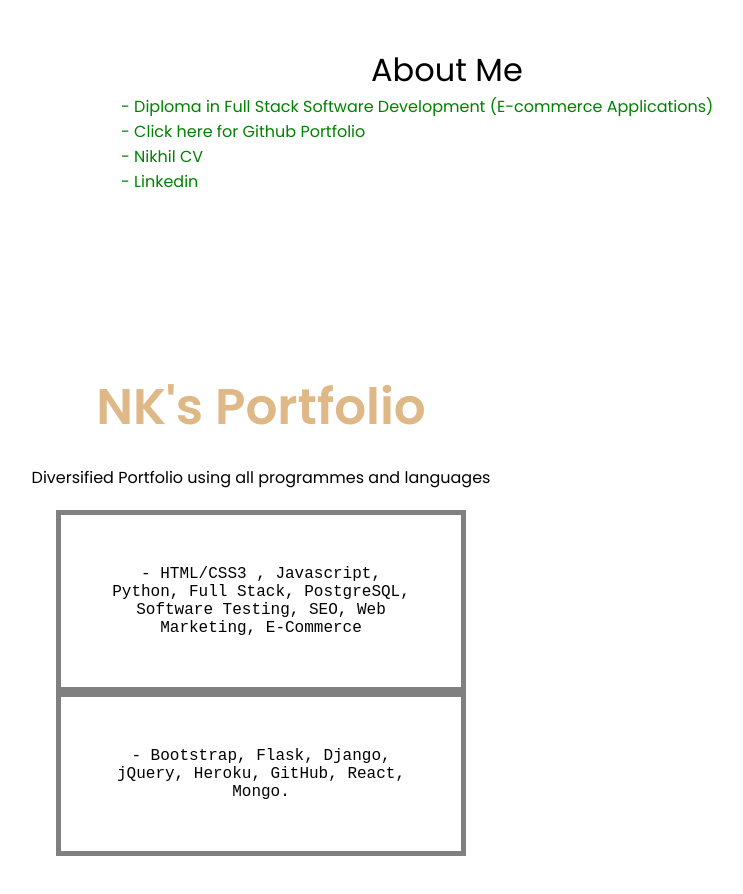
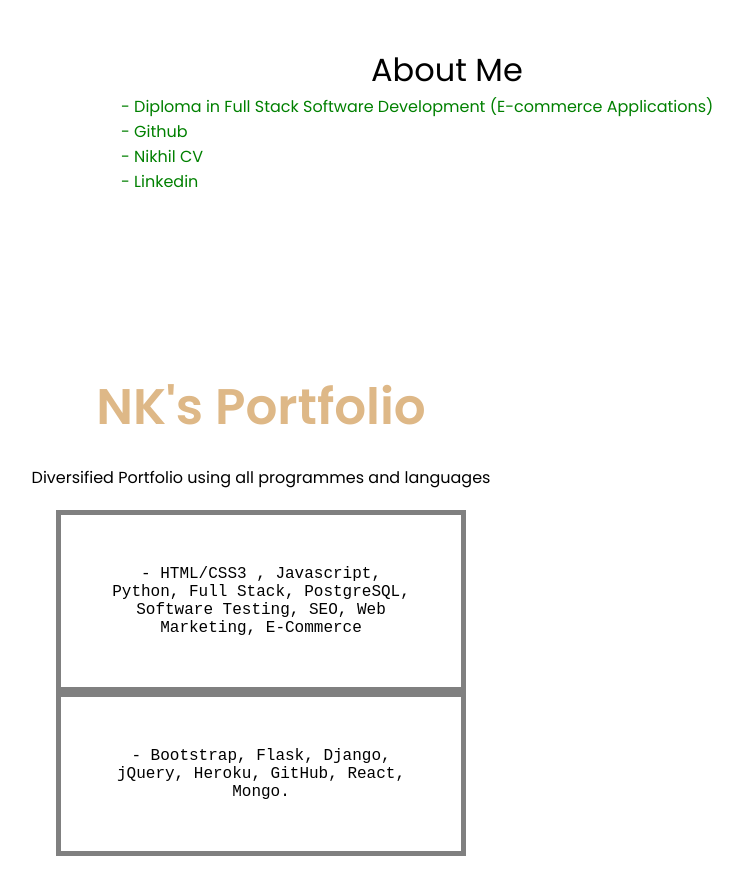
Before and after one commit to nikhilkalhan92/React-Portfolio, a React (Create React App) app in the folder nik-portfolio/: page / in a window 1280 px wide. Shown: the part 880-1774 px from the top of the page, without its empty margins (379-1122 px from the left). Built offline with nearby package versions, Linux system fonts and the light colour scheme.

Commit message:
last amendments

```diff
--- a/nik-portfolio/src/components/about/About.jsx
+++ b/nik-portfolio/src/components/about/About.jsx
@@ -10,9 +10,9 @@ const About = () => {
 
                   <a href='https://www.credential.net/99be0a18-78b1-4251-b9ae-fded475a7159#gs.84w7f4'> - Diploma in Full Stack Software Development (E-commerce Applications)</a>
 
-                   <p> <a href='https://github.com/nikhilkalhan92'> - Click here for Github Portfolio</a> </p>
+                   <p> <a href='https://github.com/nikhilkalhan92'> - Github</a> </p>
 
-                   <p> <a href='https://www.dropbox.com/s/rk5r5pxnhxnar2c/NikhilKalhanCV22%20%284%29.pdf?dl=0'>- Nikhil CV </a></p>
+                   <p> <a href='https://www.dropbox.com/s/rk5r5pxnhxnar2c/NikhilKalhanCV22%20%284%29.pdf?dl=0'> - Nikhil CV </a></p>
 
 
 
```
